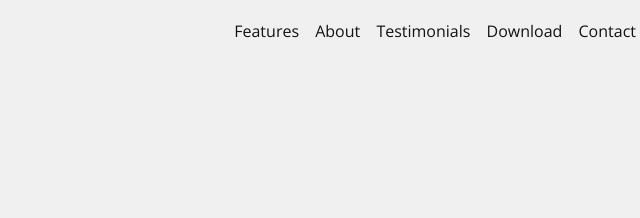
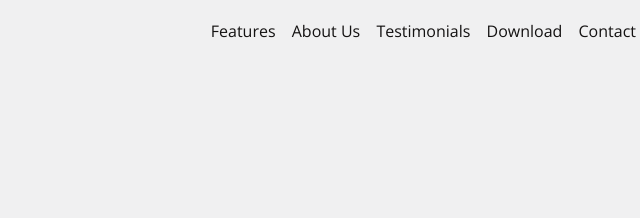
Before and after one commit to ivantembe/03-Landing-page, a plain HTML site: page landing/index.html in a window 1280 px wide. Shown: the top 218 px of the page, 448-1088 px from the left. Drawn offline with nearby package versions, Linux system fonts and the light colour scheme.

Commit message:
change little

```diff
--- a/landing/index.html
+++ b/landing/index.html
@@ -23,7 +23,7 @@
               <a href="#" class="nav-link">Features</a>
             </li>
             <li class="nav-list-item">
-              <a href="#" class="nav-link">About</a>
+              <a href="#" class="nav-link">About Us</a>
             </li>
             <li class="nav-list-item">
               <a href="#" class="nav-link">Testimonials</a>
```
